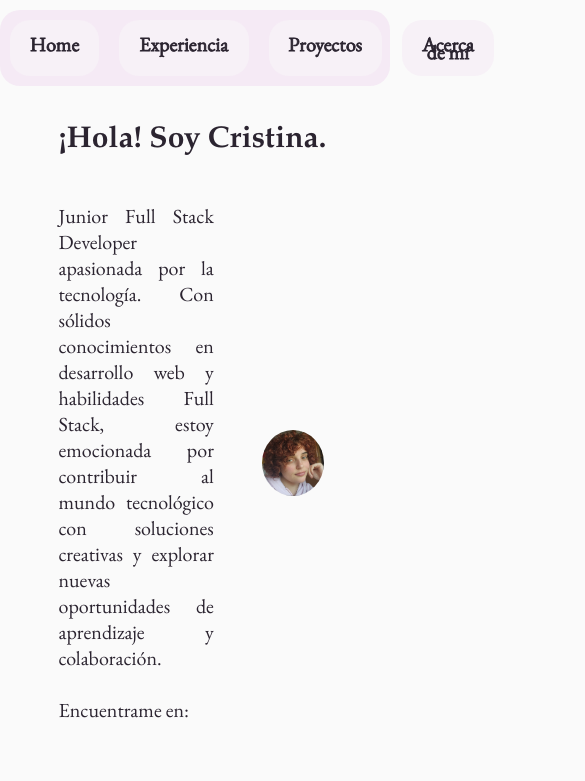
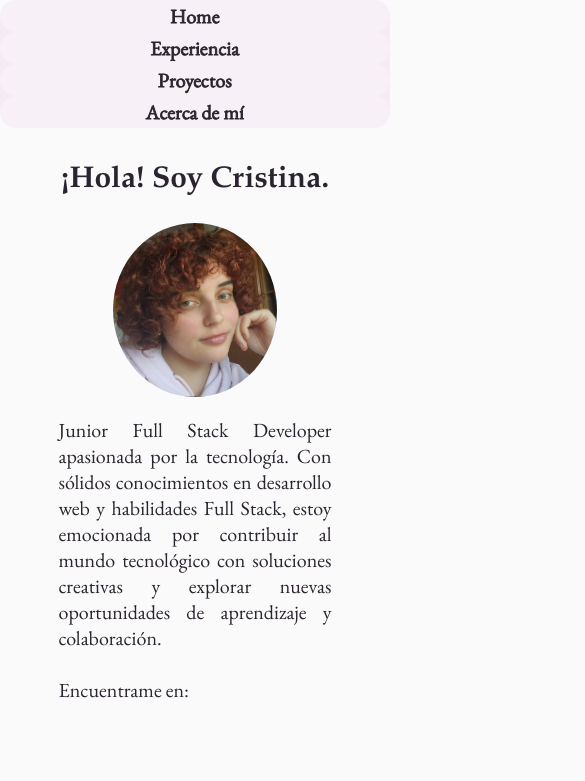
Before and after one commit to CristinaMateo/Portfolio, a React (Vite) app: page / in a window 390 px wide. Shown: the top 781 px of the page, 585 px wide, since content can reach past the window. Built offline with nearby package versions, Linux system fonts and the light colour scheme.

Commit message:
justify y responsive

```diff
--- a/src/components/Main/Experiencia/Experiencia.jsx
+++ b/src/components/Main/Experiencia/Experiencia.jsx
@@ -4,6 +4,7 @@ const Experiencia = () => {
   return (
     <section>
       <h1>Historial Profesional y Académico</h1>
+      <article id="exp">
         <h3>Experiencia Laboral</h3>
         <h5>INFORMADORA | CC EL TRIANGLE | JULIO 2021 - AGOSTO 2023 </h5>
         <ul>
@@ -28,7 +29,7 @@ const Experiencia = () => {
 
         <h5>GRADO EN FILOLOGÍA HISPÁNICA (MENCIÓN EN LENGUA) <br />
           Universidad de Barcelona | Septiembre 2017 – Junio 2021 </h5>
-
+      </article>
     </section>
   );
 };
--- a/src/components/Main/Home/Home.jsx
+++ b/src/components/Main/Home/Home.jsx
@@ -6,11 +6,12 @@ const Home = () => {
 
       <h2>¡Hola! Soy Cristina. </h2>
       <article className="homegrid">
+      <img src="/assets/fotoPerfil.png" alt="Foto de perfil" className="fotoPerfil"/>
+
       <p>Junior Full Stack Developer apasionada por la tecnología. Con sólidos conocimientos en desarrollo web y habilidades Full Stack, estoy emocionada por contribuir al mundo tecnológico con soluciones creativas y explorar nuevas oportunidades de aprendizaje y colaboración.
         <br /><br />
         Encuentrame en:
       </p>
-      <img src="/assets/fotoPerfil.png" alt="Foto de perfil" className="fotoPerfil"/>
       </article>
 
       <article className="links-container">
--- a/src/styles/components/_Header.scss
+++ b/src/styles/components/_Header.scss
@@ -39,3 +39,20 @@ nav>a {
         color:$light;
     }
 }
+
+@media screen and (max-width: 600px) {
+
+    nav{
+        flex-wrap: wrap;
+        flex-direction: column;
+        line-height: 30%;
+        margin: 0px auto;
+    }
+    header{
+        margin-bottom: 120px;
+    }
+    nav>a{
+        margin: 0px;
+        padding: 13px;
+    }
+  }
--- a/src/styles/components/_Home.scss
+++ b/src/styles/components/_Home.scss
@@ -58,7 +58,7 @@ h1 {
 
 .homegrid {
   display: grid;
-  grid-template-columns: 2fr 1fr;
+  grid-template-columns: 1fr 2fr;
   column-gap: 40px;
   justify-items: center;
   padding-bottom: 50px;
@@ -69,3 +69,35 @@ h1 {
   width: 80%;
   border-radius: 50%;
 }
+
+
+@media screen and (max-width: 1000px) {
+
+  .fotoPerfil {
+    width: 100%;
+  }
+}
+
+@media screen and (max-width: 700px) {
+
+  .fotoPerfil {
+    width: 60%;
+  }
+  .homegrid{
+    grid-template-columns: 1fr;
+  }
+}
+
+@media screen and (max-width: 600px) {
+
+  .links-container{
+    grid-template-columns: 1fr;
+  }
+  .smallGrid{
+    width: 240px;
+    justify-items: stretch;
+  }
+  h1, h2{
+text-align: center;
+  }
+}
--- a/src/styles/components/_Proyectos.scss
+++ b/src/styles/components/_Proyectos.scss
@@ -36,3 +36,8 @@ h3{
 display: flex;
 justify-content: center;
 }
+
+@media screen and (max-width: 600px) {
+
+
+  }
```
Also changed, not shown: src/styles/views/_App.scss (line endings or trailing spaces). Lines whose indentation alone changed are shown as unchanged.
